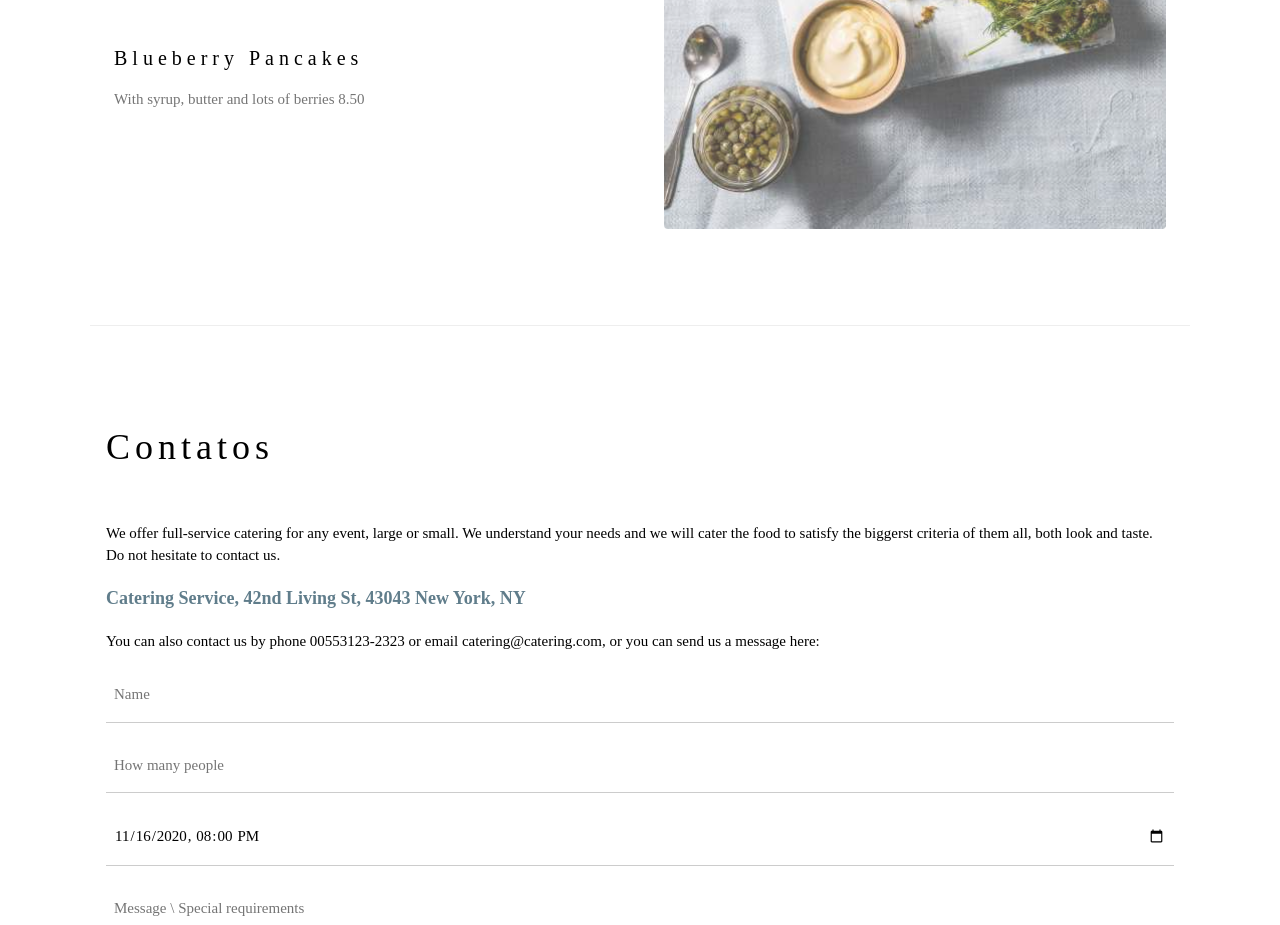
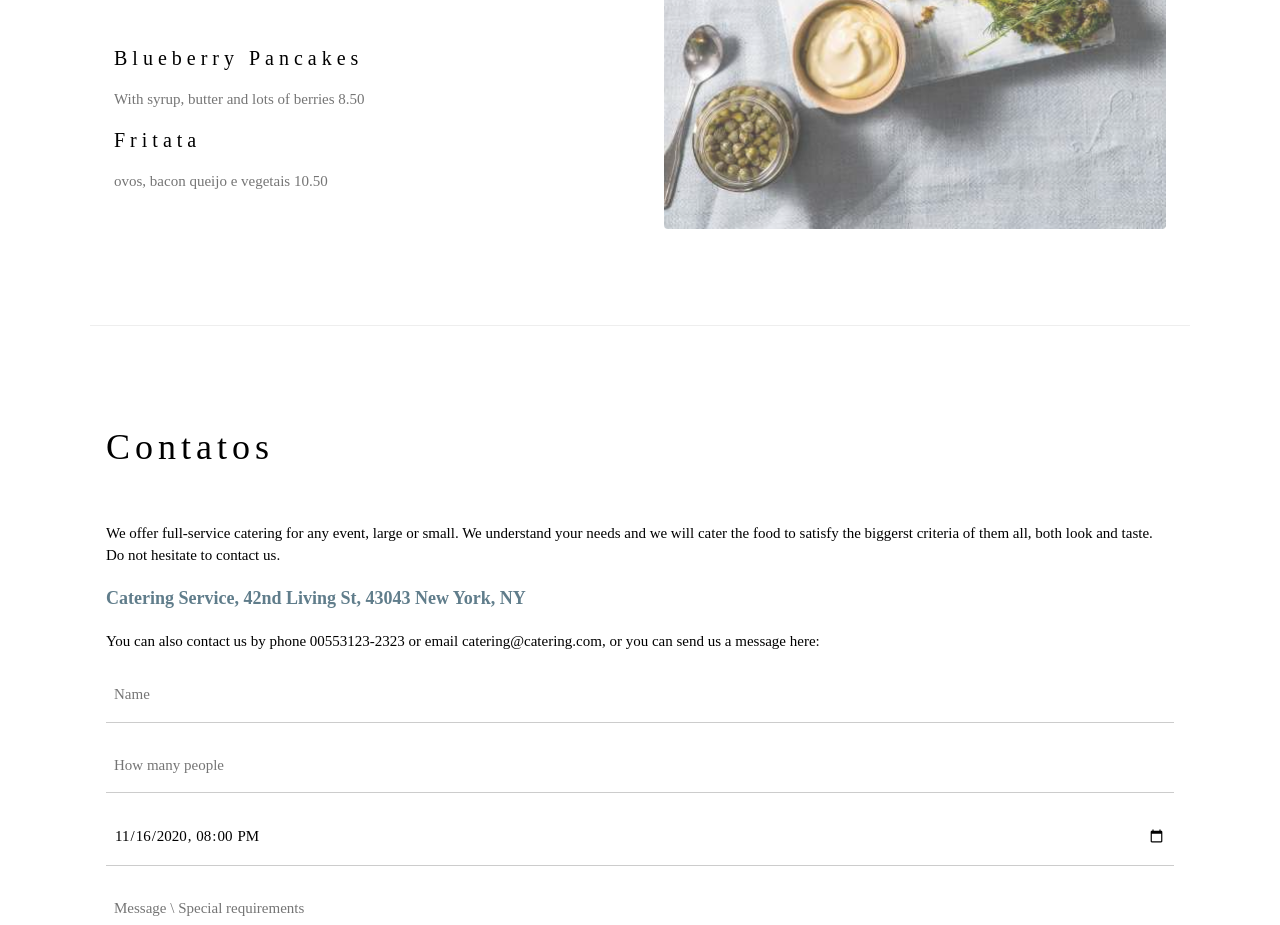
Before and after one commit to haiomiirio/mywebsite, a plain HTML site: page index.html in a window 1280 px wide. Shown: the part 2060-2985 px from the top of the page. Drawn offline with nearby package versions, Linux system fonts and the light colour scheme.

Commit message:
Adicionando o iten fritata oa menu

```diff
--- a/index.html
+++ b/index.html
@@ -74,6 +74,9 @@ h1, h2, h3, h4, h5, h6 {
 
       <h4>Blueberry Pancakes</h4>
       <p class="w3-text-grey">With syrup, butter and lots of berries 8.50</p>
+
+      <h4>Fritata</h4>
+      <p class="w3-text-grey">ovos, bacon queijo e vegetais  10.50</p>
     </div>
 
     <div class="w3-col l6 w3-padding-large">
```
